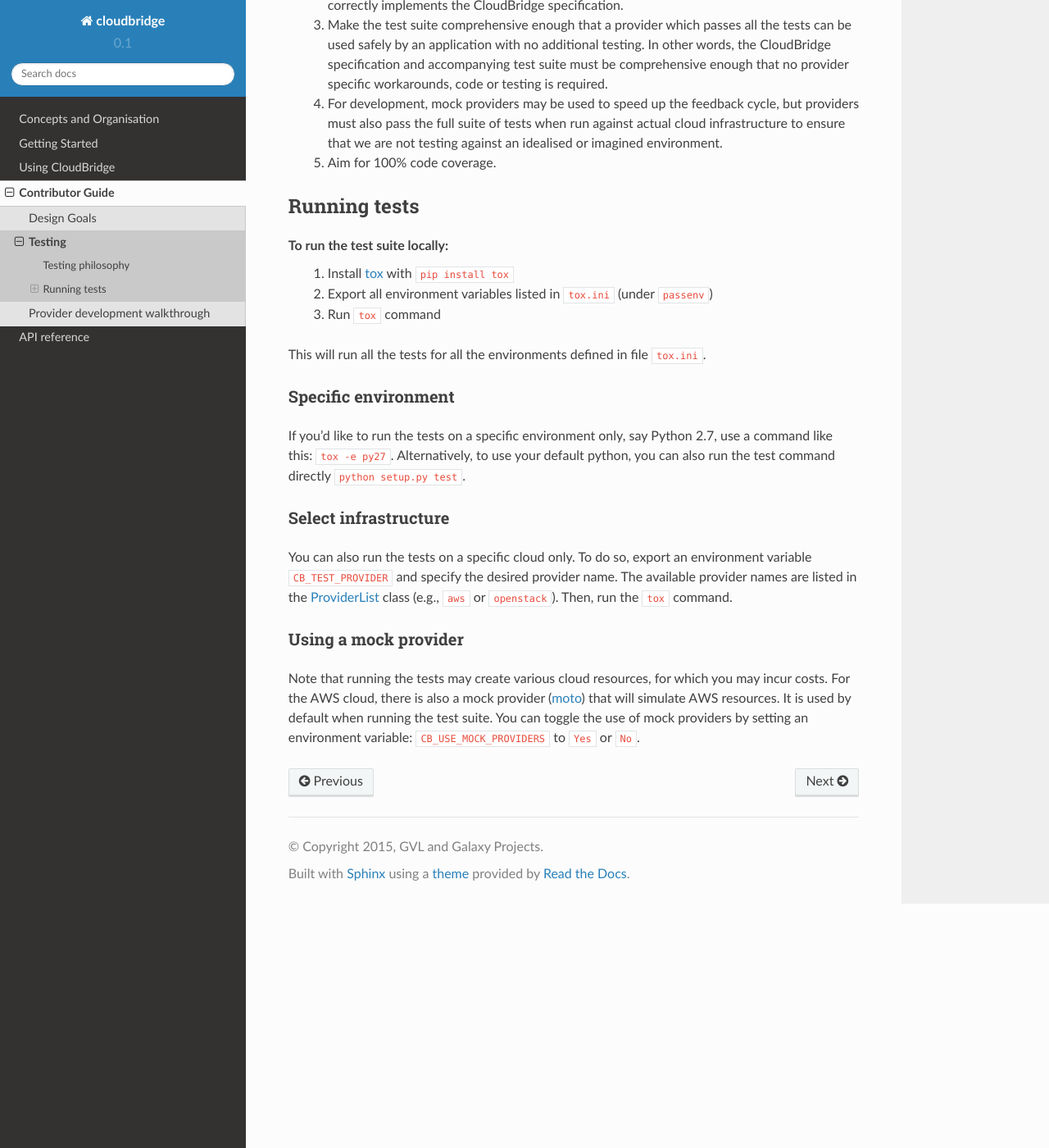
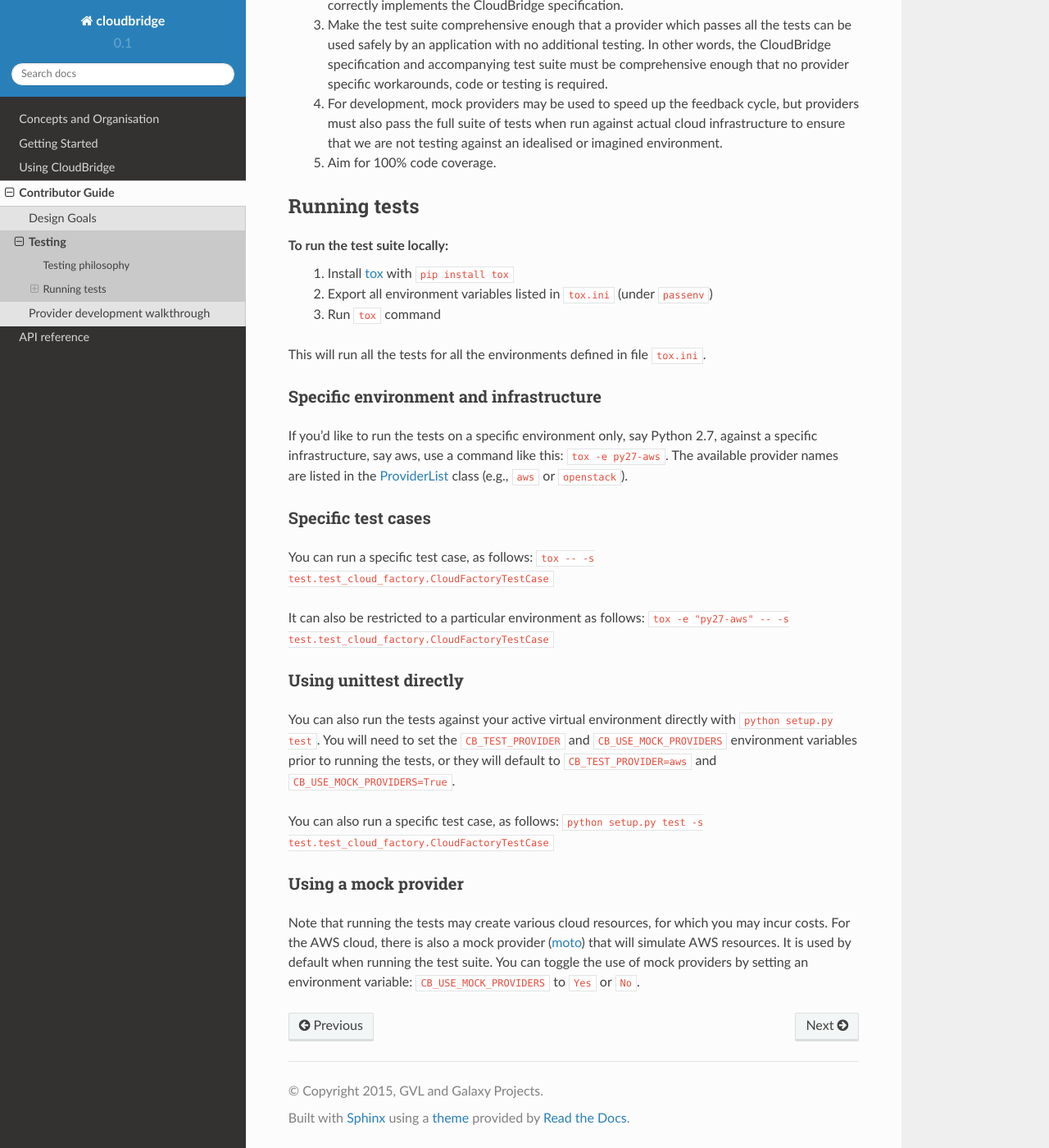
Before and after one commit to CloudVE/cloudbridge, a Sphinx documentation site: the page built from docs/topics/testing.rst, in a window 1280 px wide and 1400 px high, scrolled down 389 px. Shown: the whole window at 82% size. Built offline with Sphinx 7.4.7 and the Read the Docs theme 2.0.0, drawn with Linux system fonts in a browser that asks for light colours.

Commit message:
Update docs on testing

```diff
--- a/docs/topics/testing.rst
+++ b/docs/topics/testing.rst
@@ -38,18 +38,31 @@ This will run all the tests for all the environments defined in file
 ``tox.ini``.
 
 
-Specific environment
+Specific environment and infrastructure
+~~~~~~~~~~~~~~~~~~~~~~~~~~~~~~~~~~~~~~~
+If you’d like to run the tests on a specific environment only, say Python 2.7,
+against a specific infrastructure, say aws, use a command like this:
+``tox -e py27-aws``. The available provider names are listed in the
+`ProviderList`_ class (e.g., ``aws`` or ``openstack``).
+
+Specific test cases
 ~~~~~~~~~~~~~~~~~~~~
-If you’d like to run the tests on a specific environment only, say Python 2.7,
-use a command like this: ``tox -e py27``. Alternatively, to use your default
-python, you can also run the test command directly ``python setup.py test``.
+You can run a specific test case, as follows:
+``tox -- -s test.test_cloud_factory.CloudFactoryTestCase``
 
-Select infrastructure
-~~~~~~~~~~~~~~~~~~~~~
-You can also run the tests on a specific cloud only. To do so, export an
-environment variable ``CB_TEST_PROVIDER`` and specify the desired provider
-name. The available provider names are listed in the `ProviderList`_ class
-(e.g., ``aws`` or ``openstack``). Then, run the ``tox`` command.
+It can also be restricted to a particular environment as follows:
+``tox -e "py27-aws" -- -s test.test_cloud_factory.CloudFactoryTestCase``
+
+Using unittest directly
+~~~~~~~~~~~~~~~~~~~~~~~
+You can also run the tests against your active virtual environment directly
+with ``python setup.py test``. You will need to set the ``CB_TEST_PROVIDER``
+and ``CB_USE_MOCK_PROVIDERS`` environment variables prior to running the tests,
+or they will default to ``CB_TEST_PROVIDER=aws`` and
+``CB_USE_MOCK_PROVIDERS=True``.
+
+You can also run a specific test case, as follows:
+``python setup.py test -s test.test_cloud_factory.CloudFactoryTestCase``
 
 Using a mock provider
 ~~~~~~~~~~~~~~~~~~~~~
```
